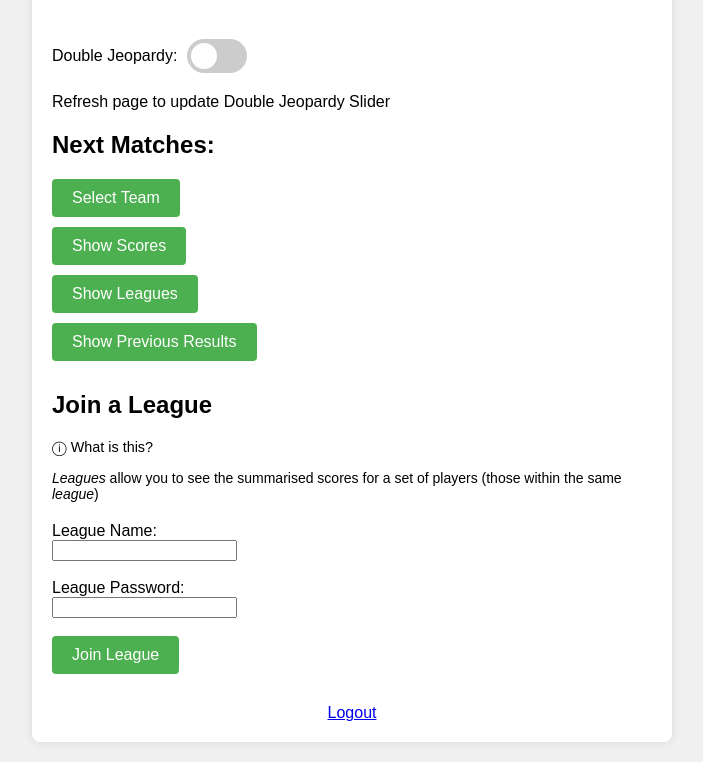
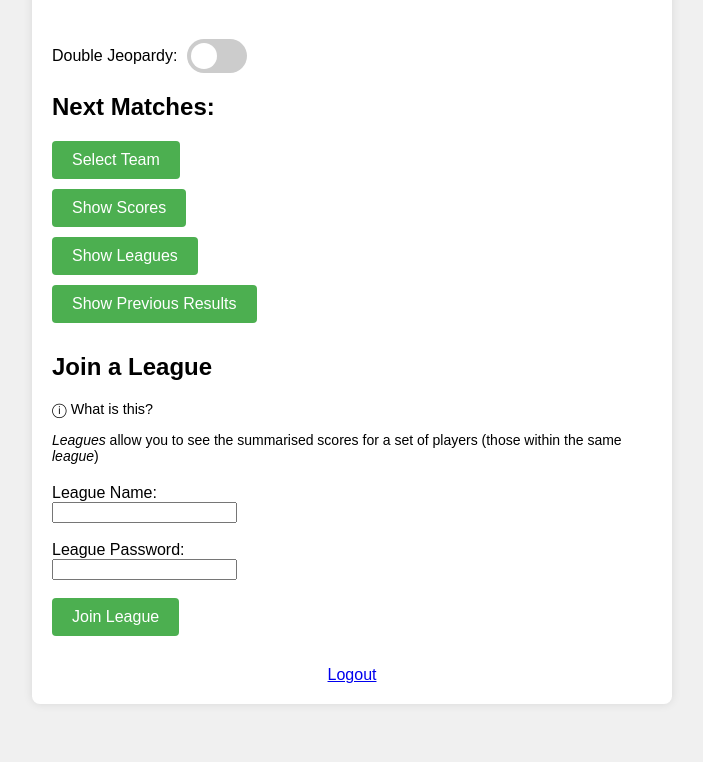
Before and after one commit to matt031291/premier_league_predictions, a Flask app: a page that uses templates/home.html in a window 1280 px wide. Shown: the part 320-1082 px from the top of the page, without its empty margins (288-991 px from the left). After the commit the page ends 1024 px from the top, so only its background shows below. Run offline with Flask 2, Linux system fonts and the light colour scheme; the visitor is signed in with stand-in values (Sample User, id 1); data comes from the database, SQL or seed files in the repository; data that the repository does not hold is empty.

Commit message:
Remove uneeded line

```diff
--- a/templates/home.html
+++ b/templates/home.html
@@ -151,8 +151,6 @@
                 <span class="slider"></span>
             </label>
         </div>
-        <p id="status">Refresh page to update Double Jeopardy Slider</p>
-
         <h2>Next Matches:</h2>
         <form action="{{ url_for('choose_team') }}" method="POST" class="teams-form">
             <ul class="teams-list">
```
